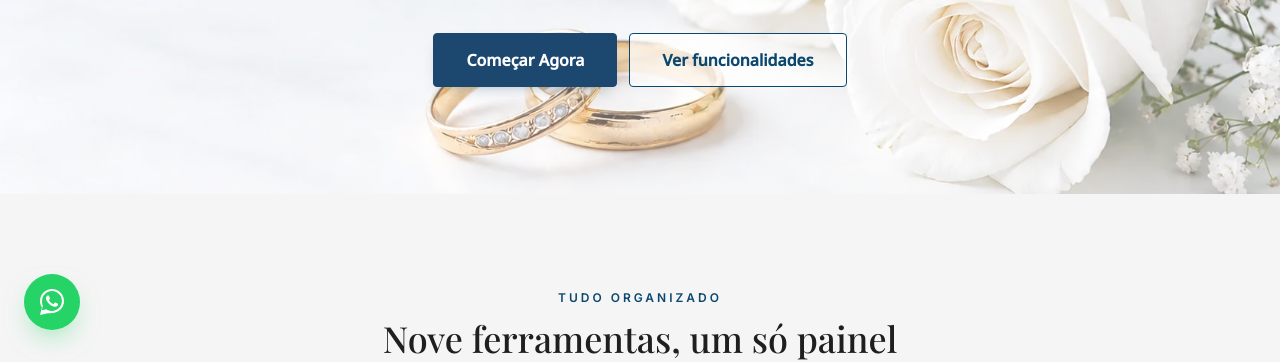
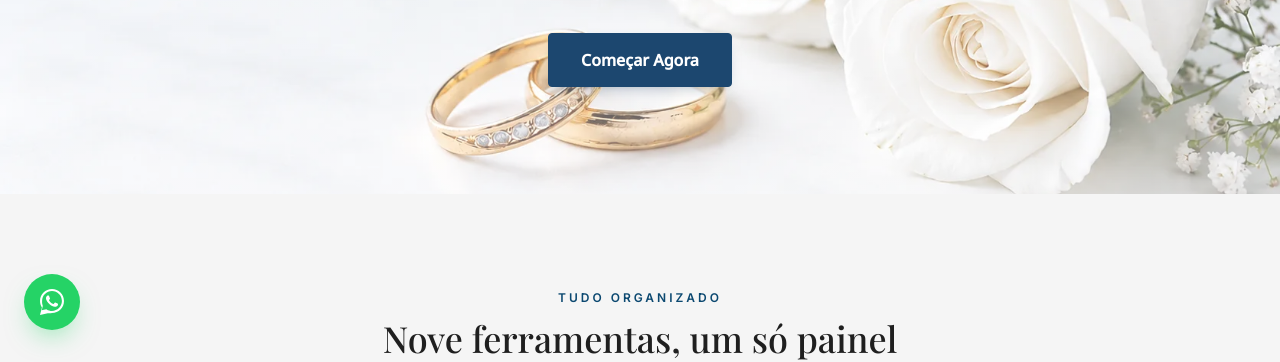
Before and after one commit to felizardolmatola/Elace-casamentos, a website: page frontend/index.html in a window 1280 px wide. Shown: the part 446-808 px from the top of the page. Drawn offline with nearby package versions, Linux system fonts and the light colour scheme; a web font is replaced by a local one.

Commit message:
removi o butao ver funcionalidade

```diff
--- a/frontend/index.html
+++ b/frontend/index.html
@@ -931,10 +931,6 @@ body .btn-outline-simple {
           class="inline-block px-6 sm:px-8 py-3 sm:py-3.5 text-sm sm:text-base rounded font-semibold btn-gold">
           Começar Agora
         </a>
-        <a href="#recursos"
-          class="inline-block px-6 sm:px-8 py-3 sm:py-3.5 text-sm sm:text-base rounded font-semibold btn-outline-simple bg-white/70">
-          Ver funcionalidades
-        </a>
       </div>
     </div>
   </section>
```
